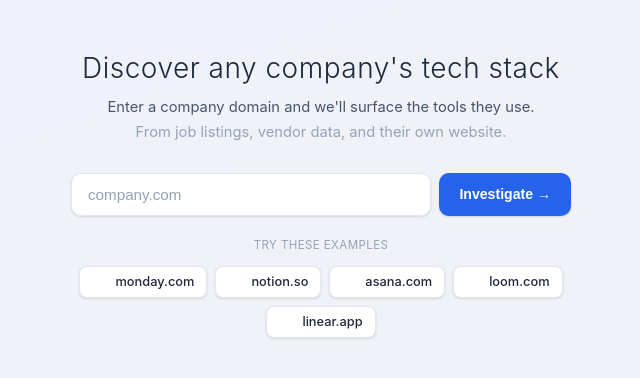
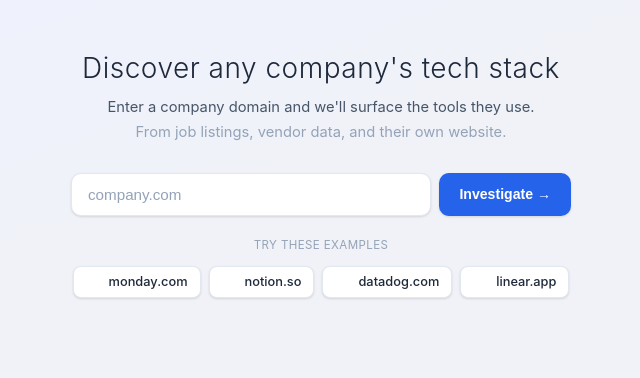
Before and after one commit to taliellenbogen-design/stack-investigator, a Flask app: page / in a window 1280 px wide. Shown: the part 57-435 px from the top of the page, without its empty margins (319-959 px from the left). Run offline with Flask 3, Linux system fonts and the light colour scheme.

Commit message:
Replace asana/loom examples with datadog

```diff
--- a/templates/index.html
+++ b/templates/index.html
@@ -400,11 +400,8 @@
       <div class="example-chip" onclick="fillAndSubmit('notion.so')">
         <img src="https://www.google.com/s2/favicons?domain=notion.so&sz=32" alt="">notion.so
       </div>
-      <div class="example-chip" onclick="fillAndSubmit('asana.com')">
-        <img src="https://www.google.com/s2/favicons?domain=asana.com&sz=32" alt="">asana.com
-      </div>
-      <div class="example-chip" onclick="fillAndSubmit('loom.com')">
-        <img src="https://www.google.com/s2/favicons?domain=loom.com&sz=32" alt="">loom.com
+      <div class="example-chip" onclick="fillAndSubmit('datadog.com')">
+        <img src="https://www.google.com/s2/favicons?domain=datadog.com&sz=32" alt="">datadog.com
       </div>
       <div class="example-chip" onclick="fillAndSubmit('linear.app')">
         <img src="https://www.google.com/s2/favicons?domain=linear.app&sz=32" alt="">linear.app
```
